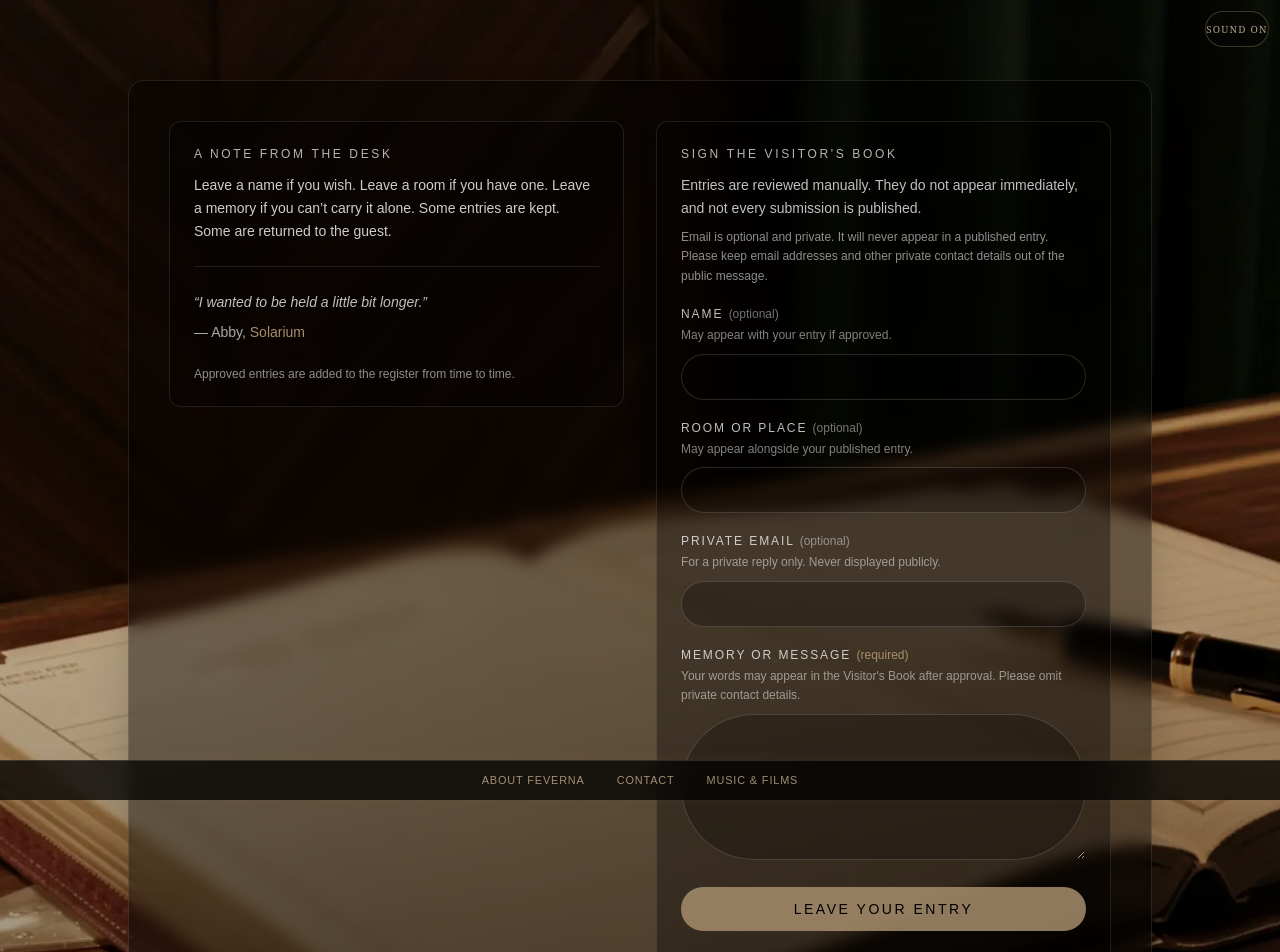
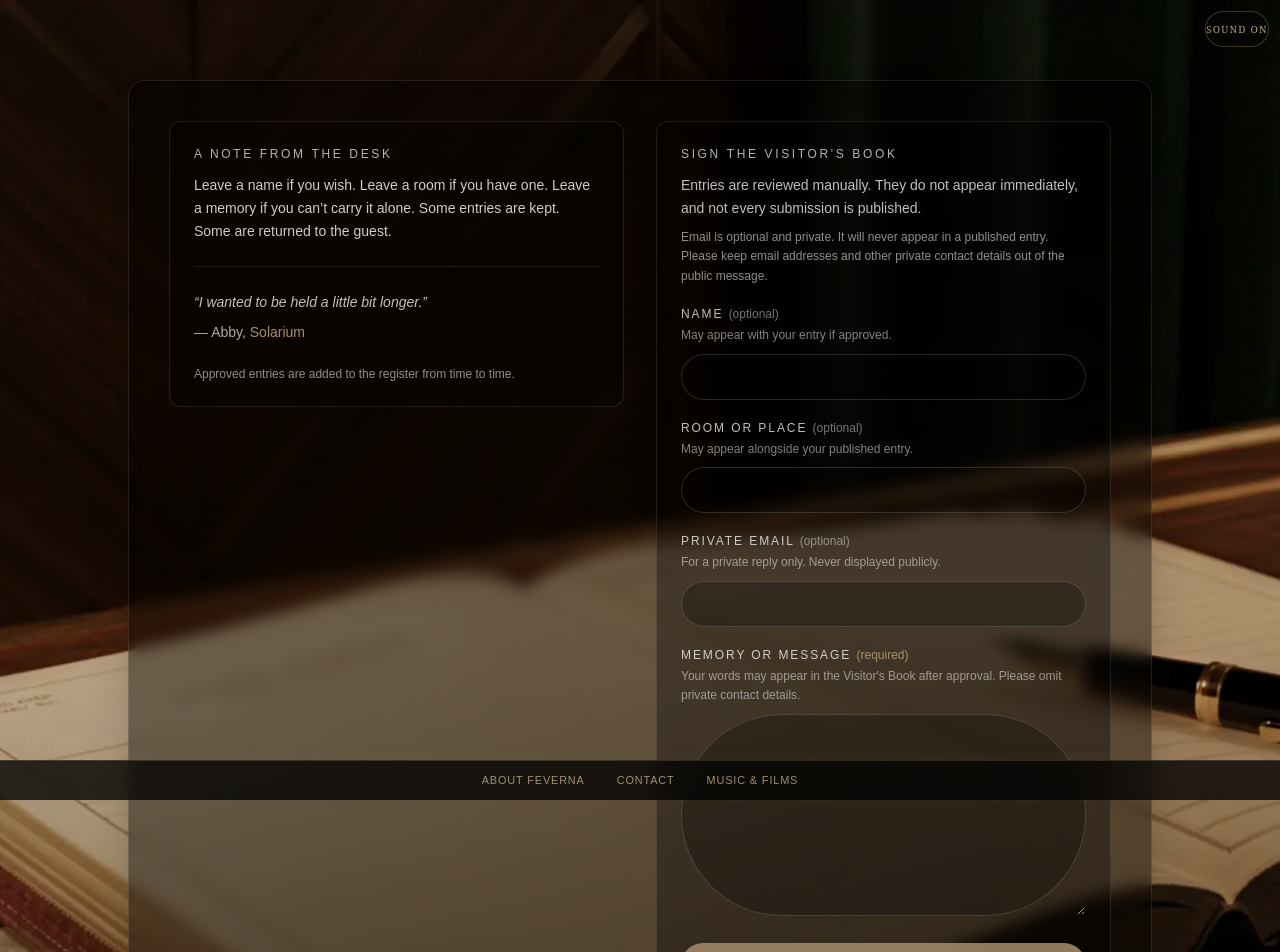
Before and after one commit to fevernaofficial/feverna-hotel, a Next.js app: page /guest in a window 1280 px wide. Shown: the top 952 px of the page. Built offline with nearby package versions, Linux system fonts and the light colour scheme; no server answers.

Commit message:
fix: refine form textareas and Sealed Door atmosphere

```diff
--- a/app/components/ContactForm.tsx
+++ b/app/components/ContactForm.tsx
@@ -9,8 +9,12 @@ type ContactResponse = {
   message?: string;
 };
 
-const FIELD_CLASS =
-  "w-full rounded-xl border border-white/15 bg-black/25 px-4 py-3 text-base text-white/85 placeholder:text-white/35 transition focus-visible:border-[rgba(166,142,109,0.75)] focus-visible:outline focus-visible:outline-2 focus-visible:outline-offset-2 focus-visible:outline-[rgba(166,142,109,0.9)] sm:rounded-full sm:px-5 sm:text-sm";
+const CONTROL_CLASS =
+  "w-full border border-white/15 bg-black/25 text-base text-white/85 placeholder:text-white/35 transition focus-visible:border-[rgba(166,142,109,0.75)] focus-visible:outline focus-visible:outline-2 focus-visible:outline-offset-2 focus-visible:outline-[rgba(166,142,109,0.9)] sm:text-sm";
+
+const FIELD_CLASS = `${CONTROL_CLASS} rounded-xl px-4 py-3 sm:rounded-full sm:px-5`;
+
+const TEXTAREA_CLASS = `${CONTROL_CLASS} resize-y rounded-2xl px-6 py-5 leading-relaxed sm:rounded-full sm:px-12 sm:py-8`;
 
 const LABEL_CLASS =
   "mb-2 block text-xs uppercase tracking-[0.16em] text-white/75";
@@ -167,7 +171,7 @@ export default function ContactForm() {
             maxLength={5000}
             rows={7}
             disabled={isSending}
-            className={`${FIELD_CLASS} resize-y rounded-2xl sm:rounded-2xl`}
+            className={TEXTAREA_CLASS}
           />
         </div>
 
--- a/app/components/GuestRegisterForm.tsx
+++ b/app/components/GuestRegisterForm.tsx
@@ -9,8 +9,12 @@ type GuestRegisterResponse = {
   message?: string;
 };
 
-const FIELD_CLASS =
-  "w-full rounded-xl border border-white/15 bg-black/25 px-4 py-3 text-base text-white/85 transition focus-visible:border-[rgba(166,142,109,0.75)] focus-visible:outline focus-visible:outline-2 focus-visible:outline-offset-2 focus-visible:outline-[rgba(166,142,109,0.9)] disabled:opacity-60 sm:rounded-full sm:px-5 sm:text-sm";
+const CONTROL_CLASS =
+  "w-full border border-white/15 bg-black/25 text-base text-white/85 transition focus-visible:border-[rgba(166,142,109,0.75)] focus-visible:outline focus-visible:outline-2 focus-visible:outline-offset-2 focus-visible:outline-[rgba(166,142,109,0.9)] disabled:opacity-60 sm:text-sm";
+
+const FIELD_CLASS = `${CONTROL_CLASS} rounded-xl px-4 py-3 sm:rounded-full sm:px-5`;
+
+const TEXTAREA_CLASS = `${CONTROL_CLASS} resize-y rounded-2xl px-6 py-5 leading-relaxed sm:rounded-full sm:px-12 sm:py-8`;
 
 const LABEL_CLASS =
   "mb-1 block text-xs uppercase tracking-[0.16em] text-white/75";
@@ -205,7 +209,7 @@ export default function GuestRegisterForm() {
             rows={6}
             disabled={isSending}
             aria-describedby="guest-message-description"
-            className={`${FIELD_CLASS} resize-y rounded-2xl sm:rounded-2xl`}
+            className={TEXTAREA_CLASS}
           />
         </div>
 
--- a/app/components/HotelAtmosphere.tsx
+++ b/app/components/HotelAtmosphere.tsx
@@ -10,6 +10,7 @@ import {
 
 const INTERIOR_VOLUME = 0.18;
 const SOUND_HINT_STORAGE_KEY = "feverna.soundGuidanceDismissed.v1";
+const INTERIOR_MARKER_SELECTOR = '[data-hotel-atmosphere="interior"]';
 
 function clamp01(n: number) {
   return Math.max(0, Math.min(1, n));
@@ -47,6 +48,13 @@ export default function HotelAtmosphere() {
       pathname.startsWith("/next-current")
     );
   }, [pathname]);
+
+  const isCurrentInterior = useCallback(() => {
+    return (
+      isInteriorRoute ||
+      document.querySelector(INTERIOR_MARKER_SELECTOR) !== null
+    );
+  }, [isInteriorRoute]);
 
   useEffect(() => {
     if (!isSoundHintRoute || soundHintState !== "pending") return;
@@ -162,7 +170,7 @@ export default function HotelAtmosphere() {
     if (!enabled) return;
 
     const onFirstGesture = () => {
-      if (!isInteriorRoute || environmentRef.current === "exterior") return;
+      if (!isCurrentInterior() || environmentRef.current === "exterior") return;
       ensureStarted();
       window.removeEventListener("pointerdown", onFirstGesture);
       window.removeEventListener("keydown", onFirstGesture);
@@ -175,14 +183,15 @@ export default function HotelAtmosphere() {
       window.removeEventListener("pointerdown", onFirstGesture);
       window.removeEventListener("keydown", onFirstGesture);
     };
-  }, [enabled, ensureStarted, isInteriorRoute]);
+  }, [enabled, ensureStarted, isCurrentInterior]);
 
   // Fade out when leaving breath zones; fade in when returning
   useEffect(() => {
     const el = audioRef.current;
     if (!el) return;
 
-    environmentRef.current = isInteriorRoute ? "interior" : "exterior";
+    const isInteriorEnvironment = isCurrentInterior();
+    environmentRef.current = isInteriorEnvironment ? "interior" : "exterior";
 
     if (!enabledRef.current) {
       cancelRaf();
@@ -190,7 +199,7 @@ export default function HotelAtmosphere() {
       return;
     }
 
-    if (!isInteriorRoute) {
+    if (!isInteriorEnvironment) {
       fadeTo(0, 5.0);
       return;
     }
@@ -201,7 +210,7 @@ export default function HotelAtmosphere() {
       } catch {}
       fadeTo(INTERIOR_VOLUME, 2.0);
     }
-  }, [cancelRaf, fadeTo, isInteriorRoute, pathname]);
+  }, [cancelRaf, fadeTo, isCurrentInterior, pathname]);
 
   // Respond to room events (fade out/in)
   useEffect(() => {
--- a/app/not-found.tsx
+++ b/app/not-found.tsx
@@ -9,6 +9,7 @@ export const metadata: Metadata = {
 export default function NotFound() {
   return (
     <main
+      data-hotel-atmosphere="interior"
       className="relative w-full min-h-screen bg-black overflow-hidden flex items-center justify-center px-6 py-10"
       style={{
         backgroundImage: "url('/images/not-found.webp')",
```
